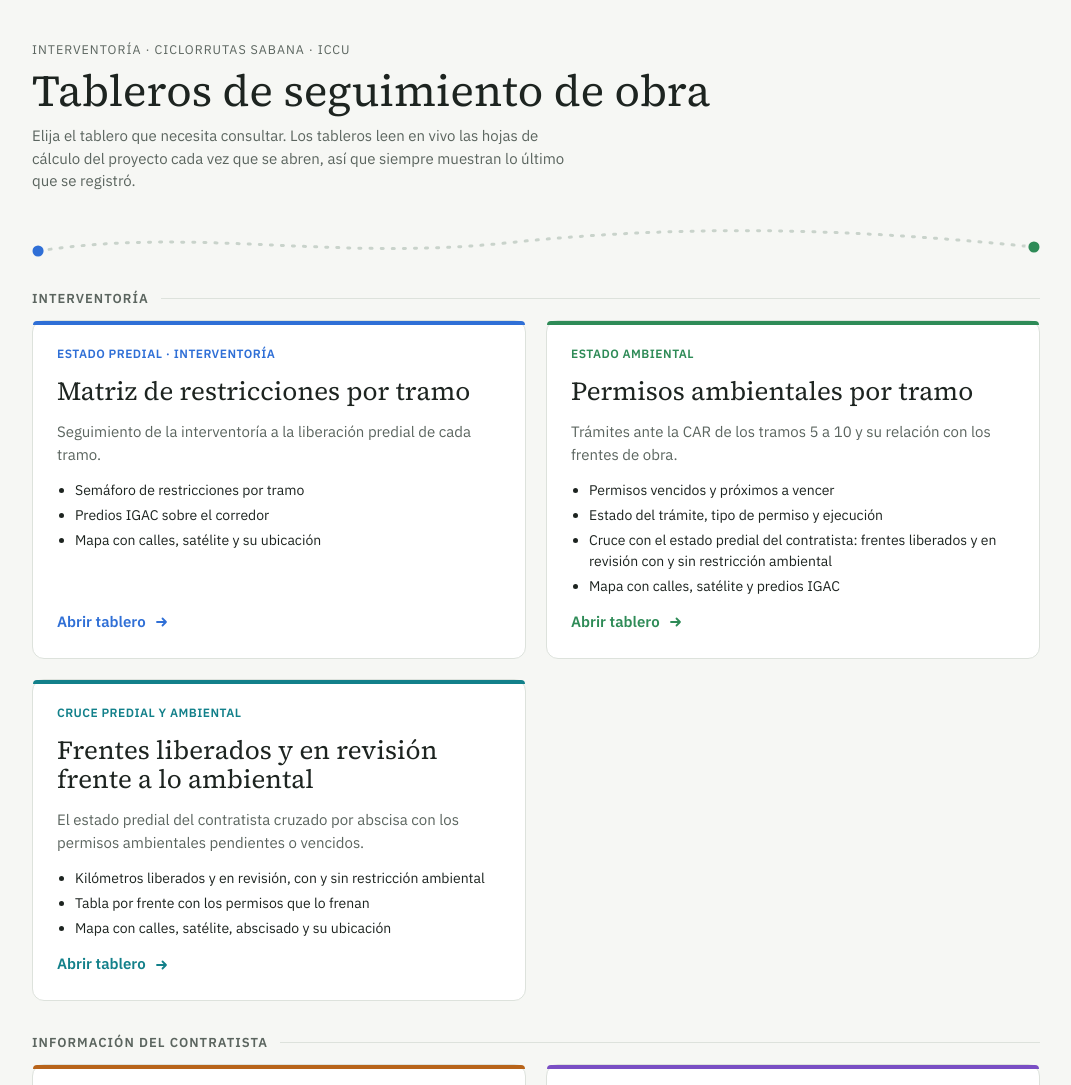
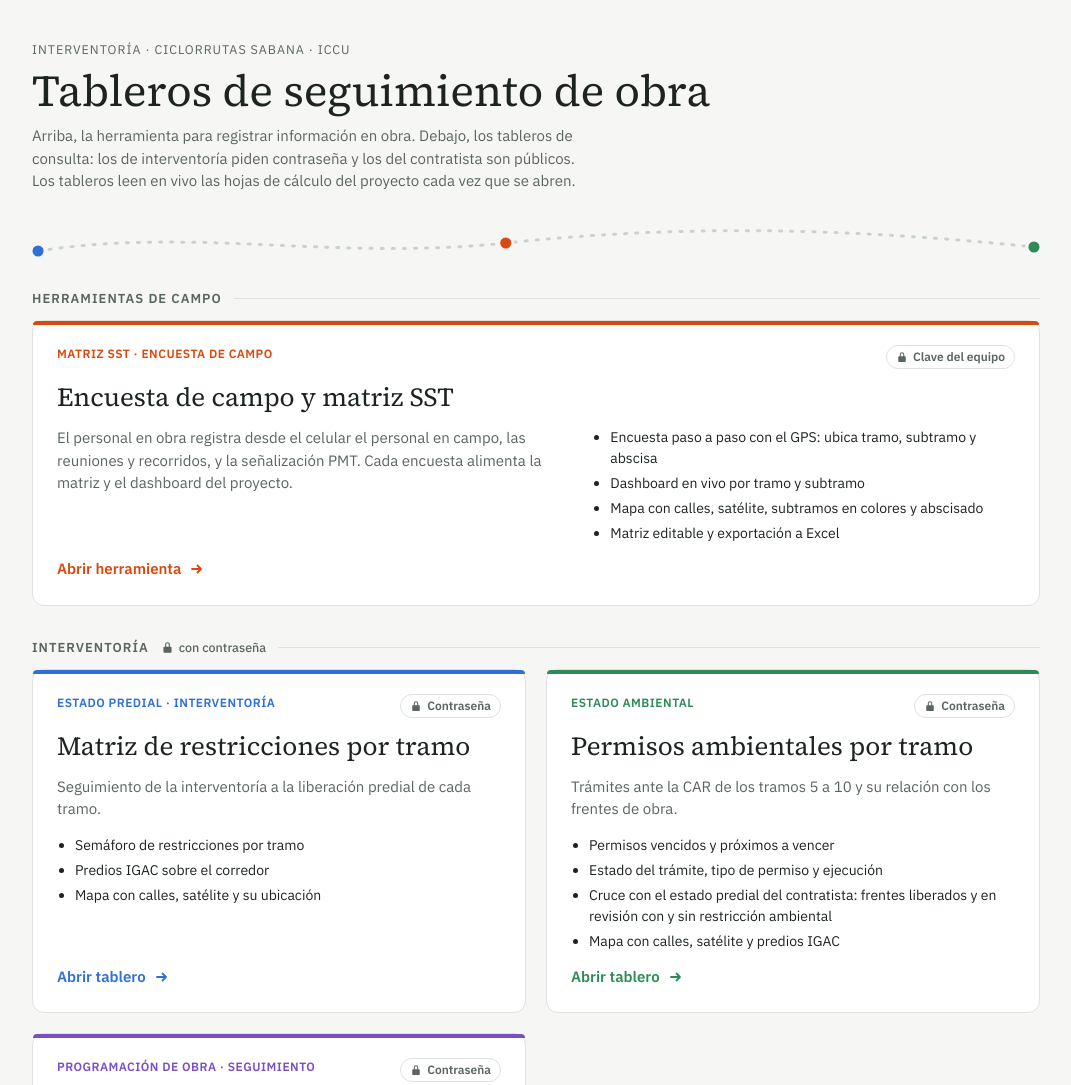
Before and after one commit to dacortesn/dacortesn.github.io, a plain HTML site: page index.html in a window 1280 px wide. Shown: the top 1085 px of the page, without its empty margins (104-1175 px from the left). Drawn offline with Linux system fonts and the light colour scheme.

Commit message:
Portada: Herramientas de campo primero, interventoría con contraseña y contratista público
Co-Authored-By: Claude Opus 5.5 <noreply@anthropic.com>

```diff
--- a/index.html
+++ b/index.html
@@ -3,7 +3,7 @@
 <head>
 <meta charset="utf-8">
 <meta name="viewport" content="width=device-width, initial-scale=1, viewport-fit=cover">
-<meta name="description" content="Acceso a los tableros de seguimiento de la interventoría de las ciclorrutas de la Sabana (ICCU): estado predial y estado ambiental.">
+<meta name="description" content="Herramientas de campo y tableros de seguimiento de la interventoría de las ciclorrutas de la Sabana (ICCU).">
 <title>Tableros Ciclorrutas Sabana</title>
 <link rel="preconnect" href="https://fonts.googleapis.com">
 <link rel="preconnect" href="https://fonts.gstatic.com" crossorigin>
@@ -12,17 +12,17 @@
   /* Portada de dos accesos: encabezado sobrio y dos tarjetas grandes, una por tablero. */
   :root {
     --bg: #f6f7f4; --panel: #ffffff; --fg: #1d2420; --muted: #5b655f; --line: #dde2dc;
-    --predial: #2f6fd6; --ambiental: #2e8b57; --contratista: #b8641a; --programacion: #7a4fc4; --cruce: #12808a; --ruta: #c9d3cb;
+    --predial: #2f6fd6; --ambiental: #2e8b57; --contratista: #b8641a; --programacion: #7a4fc4; --cruce: #12808a; --campo: #d9480f; --ruta: #c9d3cb;
     --sans: "IBM Plex Sans", system-ui, -apple-system, "Segoe UI", Roboto, sans-serif;
     --serif: "Source Serif 4", Georgia, "Times New Roman", serif;
     color-scheme: light;
   }
   @media (prefers-color-scheme: dark) {
     :root:not([data-theme="light"]) { --bg: #151a17; --panel: #1d2420; --fg: #e7ece8; --muted: #a3ada6; --line: #333d37;
-      --predial: #6b9cf0; --ambiental: #4fb57d; --contratista: #e0914f; --programacion: #a184e0; --cruce: #3fb6c0; --ruta: #34403a; color-scheme: dark; }
+      --predial: #6b9cf0; --ambiental: #4fb57d; --contratista: #e0914f; --programacion: #a184e0; --cruce: #3fb6c0; --campo: #ff7a3d; --ruta: #34403a; color-scheme: dark; }
   }
   :root[data-theme="dark"] { --bg: #151a17; --panel: #1d2420; --fg: #e7ece8; --muted: #a3ada6; --line: #333d37;
-    --predial: #6b9cf0; --ambiental: #4fb57d; --contratista: #e0914f; --programacion: #a184e0; --cruce: #3fb6c0; --ruta: #34403a; color-scheme: dark; }
+    --predial: #6b9cf0; --ambiental: #4fb57d; --contratista: #e0914f; --programacion: #a184e0; --cruce: #3fb6c0; --campo: #ff7a3d; --ruta: #34403a; color-scheme: dark; }
   html, body { margin: 0; }
   body { background: var(--bg); color: var(--fg); font-family: var(--sans); font-size: 15px; line-height: 1.5; }
   .wrap { max-width: 1040px; margin: 0 auto; box-sizing: border-box; padding-block: 40px 48px;
@@ -41,7 +41,16 @@
   .tarjeta:hover { border-color: var(--c); box-shadow: 0 8px 24px rgba(20, 30, 25, .10); }
   .tarjeta:focus-visible { outline: 3px solid var(--c); outline-offset: 3px; }
   @media (prefers-reduced-motion: no-preference) { .tarjeta:hover { transform: translateY(-2px); } }
-  .predial { --c: var(--predial); } .ambiental { --c: var(--ambiental); } .contratista { --c: var(--contratista); } .programacion { --c: var(--programacion); } .cruce { --c: var(--cruce); }
+  .predial { --c: var(--predial); } .ambiental { --c: var(--ambiental); } .contratista { --c: var(--contratista); } .programacion { --c: var(--programacion); } .cruce { --c: var(--cruce); } .campo { --c: var(--campo); }
+  .acceso { font-size: 12.5px; font-weight: 500; letter-spacing: 0; text-transform: none; color: var(--muted); display: inline-flex; align-items: center; gap: 5px; }
+  .acceso svg { width: 13px; height: 13px; }
+  .cabeza { display: flex; justify-content: space-between; align-items: flex-start; gap: 10px; flex-wrap: wrap; }
+  .candado { display: inline-flex; align-items: center; gap: 5px; font-size: 12px; font-weight: 600; color: var(--muted);
+             border: 1px solid var(--line); border-radius: 999px; padding: 2px 9px; white-space: nowrap; }
+  .candado svg { width: 12px; height: 12px; }
+  .tarjetas.una { grid-template-columns: 1fr; }
+  .campo-grid { display: grid; grid-template-columns: minmax(0, 1.2fr) minmax(0, 1fr); gap: 8px 28px; align-items: start; }
+  @media (max-width: 720px) { .campo-grid { grid-template-columns: 1fr; } }
   .apartado { font-size: 13px; font-weight: 600; letter-spacing: .08em; text-transform: uppercase; color: var(--muted); margin: 0 0 12px;
               display: flex; align-items: center; gap: 12px; }
   .apartado::after { content: ""; flex: 1; height: 1px; background: var(--line); }
@@ -60,18 +69,42 @@
 <main class="wrap">
   <p class="eyebrow">Interventoría · Ciclorrutas Sabana · ICCU</p>
   <h1>Tableros de seguimiento de obra</h1>
-  <p class="lede">Elija el tablero que necesita consultar. Los tableros leen en vivo las hojas de cálculo del proyecto cada vez que se abren, así que siempre muestran lo último que se registró.</p>
+  <p class="lede">Arriba, la herramienta para registrar información en obra. Debajo, los tableros de consulta: los de interventoría piden contraseña y los del contratista son públicos. Los tableros leen en vivo las hojas de cálculo del proyecto cada vez que se abren.</p>
 
   <svg class="ruta" viewBox="0 0 1000 44" preserveAspectRatio="none" aria-hidden="true">
     <path d="M6 30 C 160 6, 300 40, 470 22 S 800 6, 994 26"></path>
     <circle cx="6" cy="30" r="7" fill="var(--predial)"></circle>
     <circle cx="994" cy="26" r="7" fill="var(--ambiental)"></circle>
+    <circle cx="470" cy="22" r="7" fill="var(--campo)"></circle>
   </svg>
 
-  <h2 class="apartado" id="interventoria">Interventoría</h2>
+  <h2 class="apartado" id="campo">Herramientas de campo</h2>
+  <section class="tarjetas una" aria-labelledby="campo">
+    <a class="tarjeta campo" href="https://dacortesn.github.io/matriz-sst-ciclorrutas/" id="herramienta-sst">
+      <div class="cabeza">
+        <span class="tag">MATRIZ SST · ENCUESTA DE CAMPO</span>
+        <span class="candado"><svg viewBox="0 0 16 16" aria-hidden="true"><path d="M8 1.5a3 3 0 0 0-3 3V7H4a1 1 0 0 0-1 1v5.5a1 1 0 0 0 1 1h8a1 1 0 0 0 1-1V8a1 1 0 0 0-1-1h-1V4.5a3 3 0 0 0-3-3Zm-1.6 3a1.6 1.6 0 0 1 3.2 0V7H6.4V4.5Z" fill="currentColor"/></svg>Clave del equipo</span>
+      </div>
+      <h3>Encuesta de campo y matriz SST</h3>
+      <div class="campo-grid">
+        <p>El personal en obra registra desde el celular el personal en campo, las reuniones y recorridos, y la señalización PMT. Cada encuesta alimenta la matriz y el dashboard del proyecto.</p>
+        <ul>
+          <li>Encuesta paso a paso con el GPS: ubica tramo, subtramo y abscisa</li>
+          <li>Dashboard en vivo por tramo y subtramo</li>
+          <li>Mapa con calles, satélite, subtramos en colores y abscisado</li>
+          <li>Matriz editable y exportación a Excel</li>
+        </ul>
+      </div>
+      <span class="abrir">Abrir herramienta
+        <svg viewBox="0 0 16 16" aria-hidden="true"><path d="M3 8h9M8.5 4.5 12 8l-3.5 3.5" fill="none" stroke="currentColor" stroke-width="1.8" stroke-linecap="round" stroke-linejoin="round"/></svg>
+      </span>
+    </a>
+  </section>
+
+  <h2 class="apartado" id="interventoria">Interventoría <span class="acceso"><svg viewBox="0 0 16 16" aria-hidden="true"><path d="M8 1.5a3 3 0 0 0-3 3V7H4a1 1 0 0 0-1 1v5.5a1 1 0 0 0 1 1h8a1 1 0 0 0 1-1V8a1 1 0 0 0-1-1h-1V4.5a3 3 0 0 0-3-3Zm-1.6 3a1.6 1.6 0 0 1 3.2 0V7H6.4V4.5Z" fill="currentColor"/></svg>con contraseña</span></h2>
   <section class="tarjetas" aria-labelledby="interventoria">
     <a class="tarjeta predial" href="https://dacortesn.github.io/restricciones-interventoria/" id="tablero-predial">
-      <span class="tag">ESTADO PREDIAL · INTERVENTORÍA</span>
+      <div class="cabeza"><span class="tag">ESTADO PREDIAL · INTERVENTORÍA</span><span class="candado"><svg viewBox="0 0 16 16" aria-hidden="true"><path d="M8 1.5a3 3 0 0 0-3 3V7H4a1 1 0 0 0-1 1v5.5a1 1 0 0 0 1 1h8a1 1 0 0 0 1-1V8a1 1 0 0 0-1-1h-1V4.5a3 3 0 0 0-3-3Zm-1.6 3a1.6 1.6 0 0 1 3.2 0V7H6.4V4.5Z" fill="currentColor"/></svg>Contraseña</span></div>
       <h3>Matriz de restricciones por tramo</h3>
       <p>Seguimiento de la interventoría a la liberación predial de cada tramo.</p>
       <ul>
@@ -85,7 +118,7 @@
     </a>
 
     <a class="tarjeta ambiental" href="https://dacortesn.github.io/Estado-ambiental-ciclosabana/" id="tablero-ambiental">
-      <span class="tag">ESTADO AMBIENTAL</span>
+      <div class="cabeza"><span class="tag">ESTADO AMBIENTAL</span><span class="candado"><svg viewBox="0 0 16 16" aria-hidden="true"><path d="M8 1.5a3 3 0 0 0-3 3V7H4a1 1 0 0 0-1 1v5.5a1 1 0 0 0 1 1h8a1 1 0 0 0 1-1V8a1 1 0 0 0-1-1h-1V4.5a3 3 0 0 0-3-3Zm-1.6 3a1.6 1.6 0 0 1 3.2 0V7H6.4V4.5Z" fill="currentColor"/></svg>Contraseña</span></div>
       <h3>Permisos ambientales por tramo</h3>
       <p>Trámites ante la CAR de los tramos 5 a 10 y su relación con los frentes de obra.</p>
       <ul>
@@ -99,14 +132,14 @@
       </span>
     </a>
 
-    <a class="tarjeta cruce" href="https://dacortesn.github.io/cruce-predial-ambiental/" id="tablero-cruce">
-      <span class="tag">CRUCE PREDIAL Y AMBIENTAL</span>
-      <h3>Frentes liberados y en revisión frente a lo ambiental</h3>
-      <p>El estado predial del contratista cruzado por abscisa con los permisos ambientales pendientes o vencidos.</p>
+    <a class="tarjeta programacion" href="https://dacortesn.github.io/programacion-obra-ciclorrutas/" id="tablero-programacion">
+      <div class="cabeza"><span class="tag">PROGRAMACIÓN DE OBRA · SEGUIMIENTO</span><span class="candado"><svg viewBox="0 0 16 16" aria-hidden="true"><path d="M8 1.5a3 3 0 0 0-3 3V7H4a1 1 0 0 0-1 1v5.5a1 1 0 0 0 1 1h8a1 1 0 0 0 1-1V8a1 1 0 0 0-1-1h-1V4.5a3 3 0 0 0-3-3Zm-1.6 3a1.6 1.6 0 0 1 3.2 0V7H6.4V4.5Z" fill="currentColor"/></svg>Contraseña</span></div>
+      <h3>Seguimiento a la programación semanal</h3>
+      <p>Lo que la programación vigente del contratista tiene en obra cada semana, por tramo y abscisa, frente a la línea base.</p>
       <ul>
-        <li>Kilómetros liberados y en revisión, con y sin restricción ambiental</li>
-        <li>Tabla por frente con los permisos que lo frenan</li>
-        <li>Mapa con calles, satélite, abscisado y su ubicación</li>
+        <li>Mapa de la semana con la actividad de cada subtramo</li>
+        <li>Actividades de la semana con alertas frente a los frentes</li>
+        <li>Avance programado, línea base, curva S y cronograma</li>
       </ul>
       <span class="abrir">Abrir tablero
         <svg viewBox="0 0 16 16" aria-hidden="true"><path d="M3 8h9M8.5 4.5 12 8l-3.5 3.5" fill="none" stroke="currentColor" stroke-width="1.8" stroke-linecap="round" stroke-linejoin="round"/></svg>
@@ -130,14 +163,14 @@
       </span>
     </a>
 
-    <a class="tarjeta programacion" href="https://dacortesn.github.io/programacion-obra-ciclorrutas/" id="tablero-programacion">
-      <span class="tag">PROGRAMACIÓN DE OBRA · CONTRATISTA</span>
-      <h3>Seguimiento a la programación semanal</h3>
-      <p>Lo que la programación vigente del contratista tiene en obra cada semana, por tramo y abscisa, frente a la línea base.</p>
+    <a class="tarjeta cruce" href="https://dacortesn.github.io/cruce-predial-ambiental/" id="tablero-cruce">
+      <span class="tag">CRUCE PREDIAL Y AMBIENTAL</span>
+      <h3>Frentes liberados y en revisión frente a lo ambiental</h3>
+      <p>El estado predial del contratista cruzado por abscisa con los permisos ambientales pendientes o vencidos.</p>
       <ul>
-        <li>Mapa de la semana con la actividad de cada subtramo</li>
-        <li>Actividades de la semana con alertas frente a los frentes</li>
-        <li>Avance programado, línea base, curva S y cronograma</li>
+        <li>Kilómetros liberados y en revisión, con y sin restricción ambiental</li>
+        <li>Tabla por frente con los permisos que lo frenan</li>
+        <li>Mapa con calles, satélite, abscisado y su ubicación</li>
       </ul>
       <span class="abrir">Abrir tablero
         <svg viewBox="0 0 16 16" aria-hidden="true"><path d="M3 8h9M8.5 4.5 12 8l-3.5 3.5" fill="none" stroke="currentColor" stroke-width="1.8" stroke-linecap="round" stroke-linejoin="round"/></svg>
@@ -147,6 +180,7 @@
 
   <footer class="fuentes">
     <span>Estado predial (interventoría): hoja «MATRIZ RESTRICCIONES». Estado ambiental: archivo más reciente de la carpeta «SEGUIMIENTO PERMISOS AMBIENTALES». Cruce predial y ambiental: esos permisos y la hoja «FRENTES DE OBRA 2026» del contratista, por abscisa. Estado predial (contratista): hoja «FRENTES DE OBRA 2026». Programación de obra: archivo «PROGRAMACIÓN DE OBRA V0_LB.1» (MS Project) del contratista, cruzado con la hoja «FRENTES DE OBRA 2026».</span>
+    <span>Matriz SST: encuestas de campo guardadas en el Google Sheet «Matriz SST – registros» de la cuenta del consorcio; subtramos de la programación de obra (MS Project).</span>
     <span>Ejes y abscisado: KML del proyecto. Predios: capa de terrenos del IGAC (SINIC_DA).</span>
   </footer>
 </main>
```
Also changed, not shown: 1 other file.
